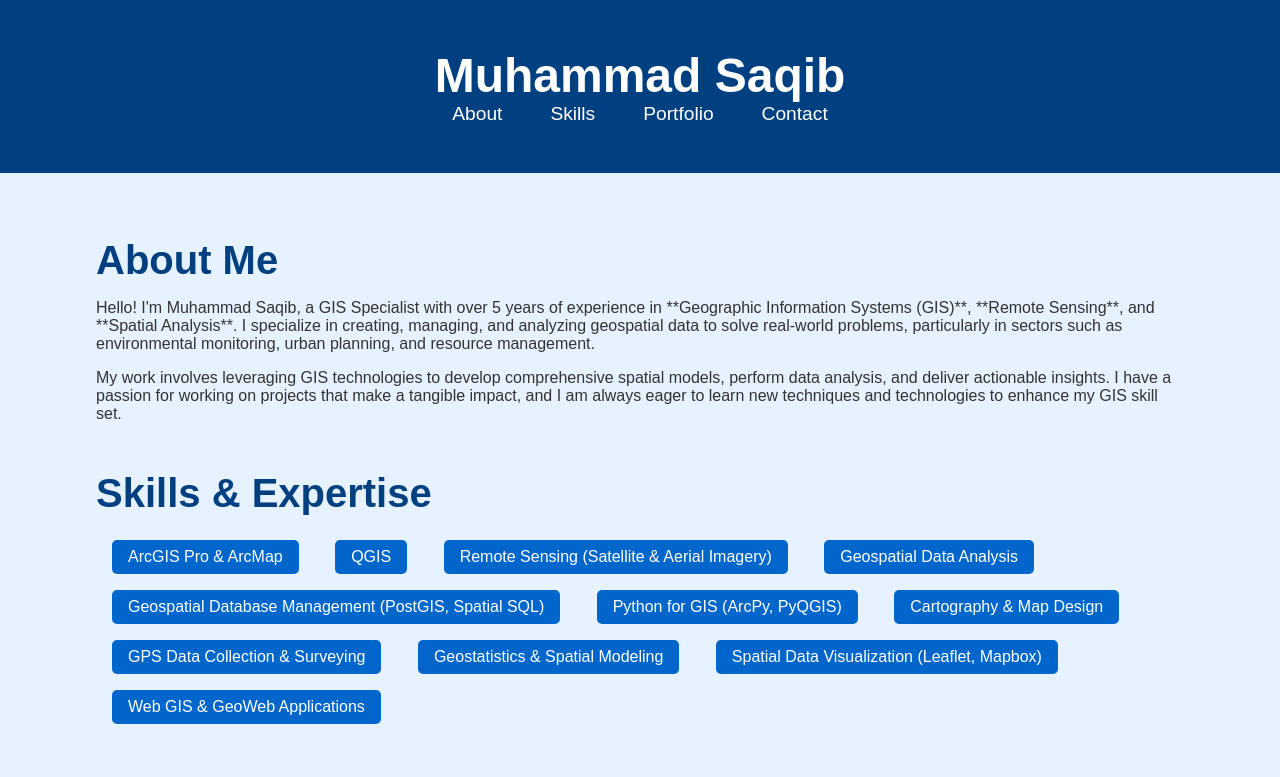
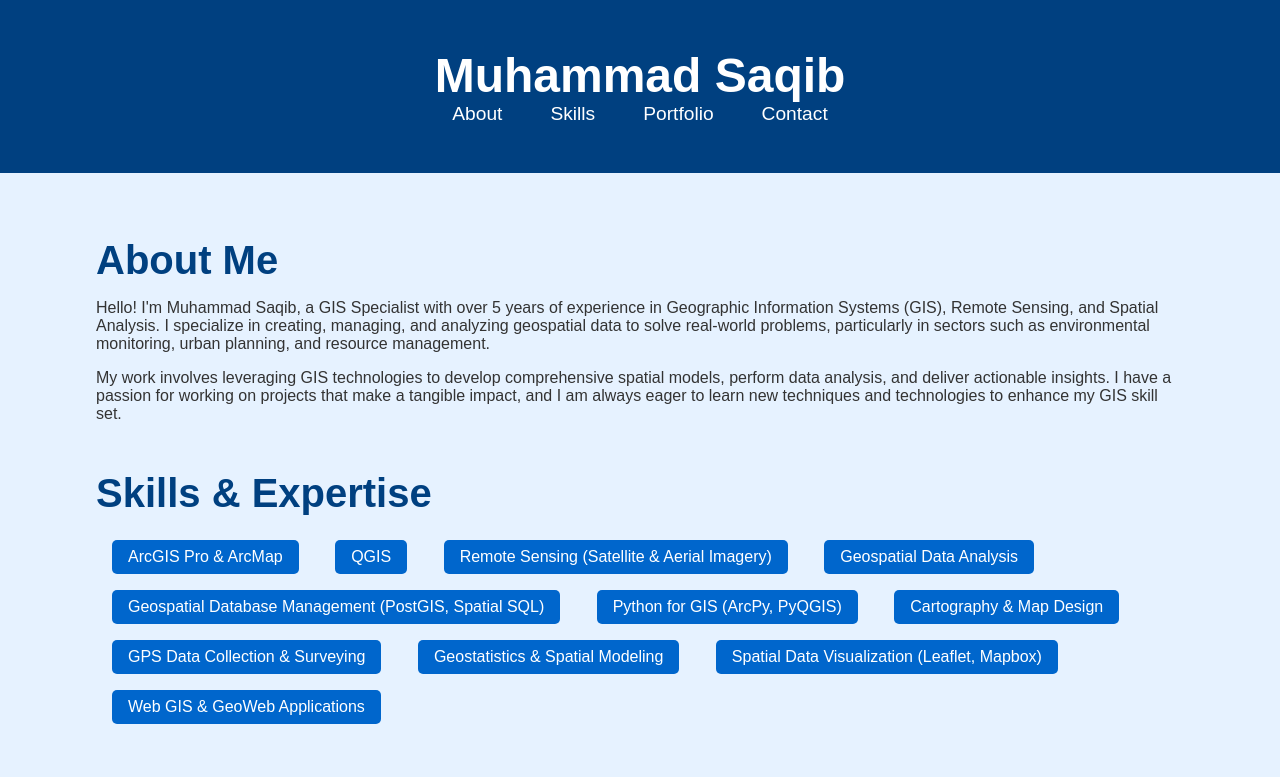
Before and after one commit to Saqibgis/profile.html, a plain HTML site: page index.html in a window 1280 px wide. Shown: the top 777 px of the page. Drawn offline with Linux system fonts and the light colour scheme.

Commit message:
Update index.html

```diff
--- a/index.html
+++ b/index.html
@@ -3,7 +3,7 @@
 <head>
     <meta charset="UTF-8">
     <meta name="viewport" content="width=device-width, initial-scale=1.0">
-    <meta name="description" content="Muhammad Saqib - GIS Specialist, GIS Analyst, Remote Sensing Expert">
+    <meta name="description" content="Muhammad Saqib -GIS Developer, GIS Specialist, GIS Analyst, Remote Sensing Expert">
     <meta name="author" content="Muhammad Saqib">
     <title>Muhammad Saqib - GIS Specialist</title>
     <style>
@@ -129,7 +129,7 @@
         <!-- About Section -->
         <section id="about" class="section">
             <h2>About Me</h2>
-            <p>Hello! I'm Muhammad Saqib, a GIS Specialist with over 5 years of experience in **Geographic Information Systems (GIS)**, **Remote Sensing**, and **Spatial Analysis**. I specialize in creating, managing, and analyzing geospatial data to solve real-world problems, particularly in sectors such as environmental monitoring, urban planning, and resource management.</p>
+            <p>Hello! I'm Muhammad Saqib, a GIS Specialist with over 5 years of experience in Geographic Information Systems (GIS), Remote Sensing, and Spatial Analysis. I specialize in creating, managing, and analyzing geospatial data to solve real-world problems, particularly in sectors such as environmental monitoring, urban planning, and resource management.</p>
             <p>My work involves leveraging GIS technologies to develop comprehensive spatial models, perform data analysis, and deliver actionable insights. I have a passion for working on projects that make a tangible impact, and I am always eager to learn new techniques and technologies to enhance my GIS skill set.</p>
         </section>
 
```
